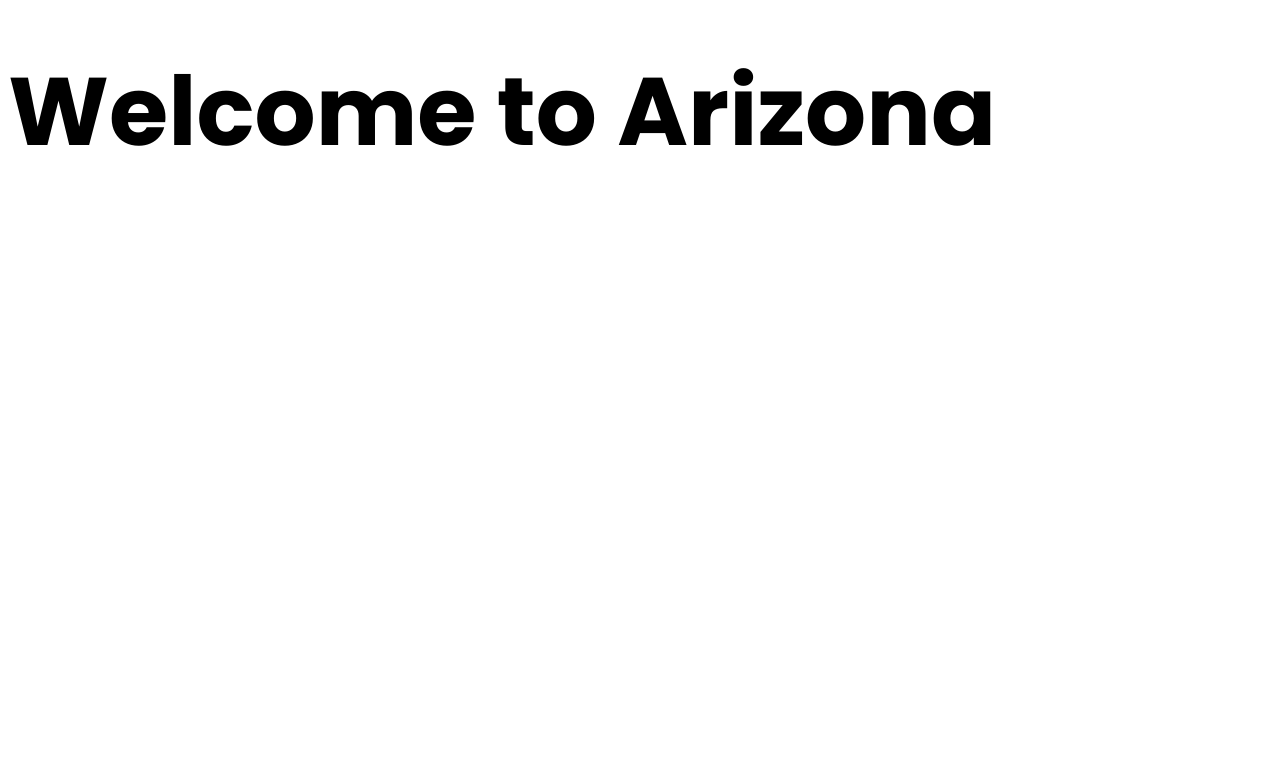
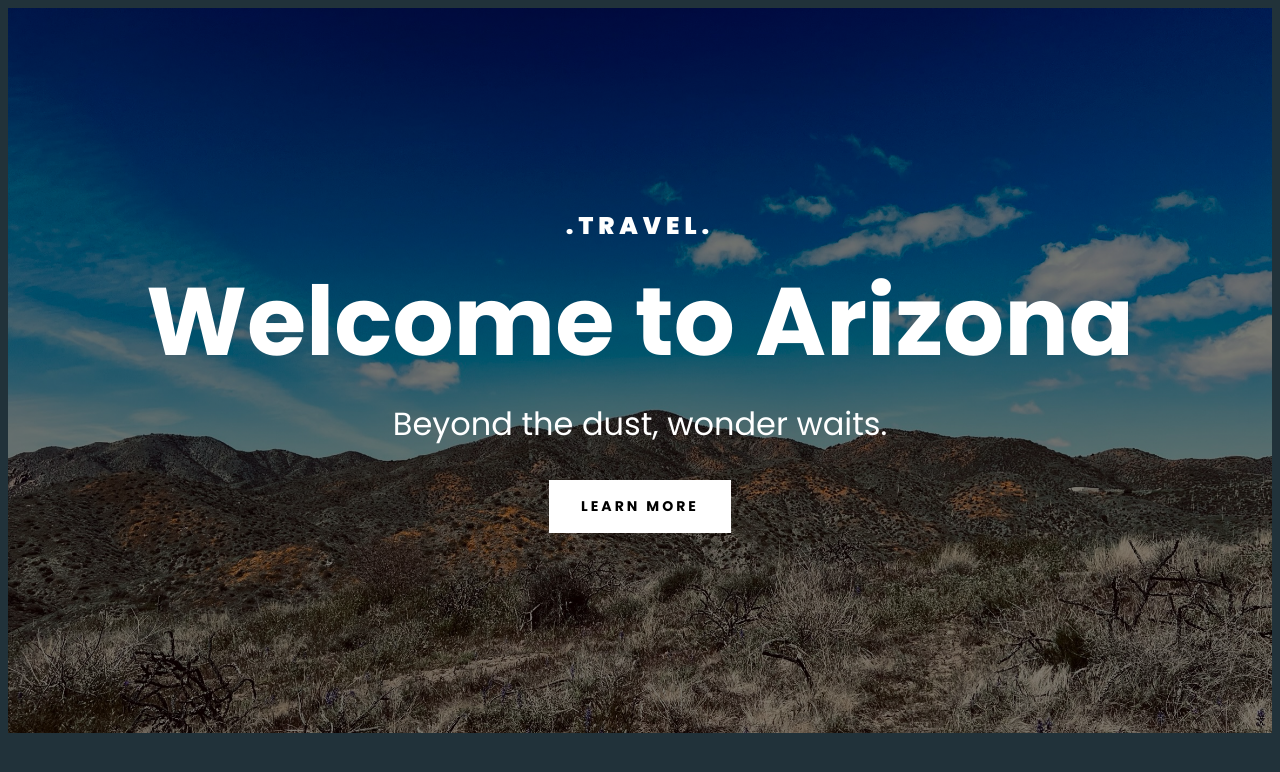
Before and after one commit to ksuarez032025/Travel-Project, a plain HTML site: page index.html in a window 1280 px wide. Drawn offline with Linux system fonts and the light colour scheme.

Commit message:
Added header/hero section
applied img as hero background
applied CSS
added button

```diff
--- a/index.html
+++ b/index.html
@@ -10,12 +10,18 @@
     href="https://fonts.googleapis.com/css2?family=Poppins:ital,wght@0,100;0,200;0,300;0,400;0,500;0,600;0,700;0,800;0,900;1,100;1,200;1,300;1,400;1,500;1,600;1,700;1,800;1,900&display=swap"
     rel="stylesheet">
   <link rel="stylesheet" href="/src/style.css" />
-  <title>Welcome to Arizona</title>
+  <title>Wander AZ</title>
 </head>
 
 <body>
-  <h1>Welcome to Arizona</h1>
-
+  <div class="container">
+    <header class="hero">
+      <h3>.TRAVEL.</h3>
+      <h1>Welcome to Arizona</h1>
+      <h2>Beyond the dust, wonder waits.</h2>
+      <a href="#more">Learn More</a>
+    </header>
+  </div>
 </body>
 
 </html>
--- a/src/style.css
+++ b/src/style.css
@@ -2,11 +2,59 @@
   --font-primary: "Poppins", sans-serif;
 }
 
-h1 {
-  font-family: Poppins;
+body {
+  font-family: var(--font-primary);
+  background-color: #21323a;
+}
+
+.container {
+  max-width: 1512px;
+  margin: 0 auto;
+}
+
+header {
+  background-image: linear-gradient(rgba(0, 0, 0, 0.5), rgba(0, 0, 0, 0.5)),
+    url(/images/az-hiking.JPEG);
+  background-size: cover;
+  background-repeat: no-repeat;
+  color: white;
+  text-align: center;
+  padding: 200px 0;
+}
+
+.hero h3 {
+  font-weight: 900;
+  font-size: 24px;
+  line-height: 1.5;
+  letter-spacing: 5px;
+  margin: 0;
+}
+
+.hero h1 {
   font-weight: 700;
   font-style: Bold;
   font-size: 96px;
-  line-height: 100%;
-  letter-spacing: 0%;
+  line-height: 1;
+  margin: 30px 0;
 }
+
+.hero h2 {
+  font-weight: 400;
+  font-size: 32px;
+  line-height: 1.5;
+  margin: 0;
+}
+
+.hero a {
+  font-weight: 700;
+  font-size: 14px;
+  line-height: 1.5;
+  letter-spacing: 3px;
+  text-transform: uppercase;
+  text-decoration: none;
+  color: black;
+  display: inline-block;
+  background: white;
+  padding: 16px 32px;
+  margin-top: 32px;
+}
```
